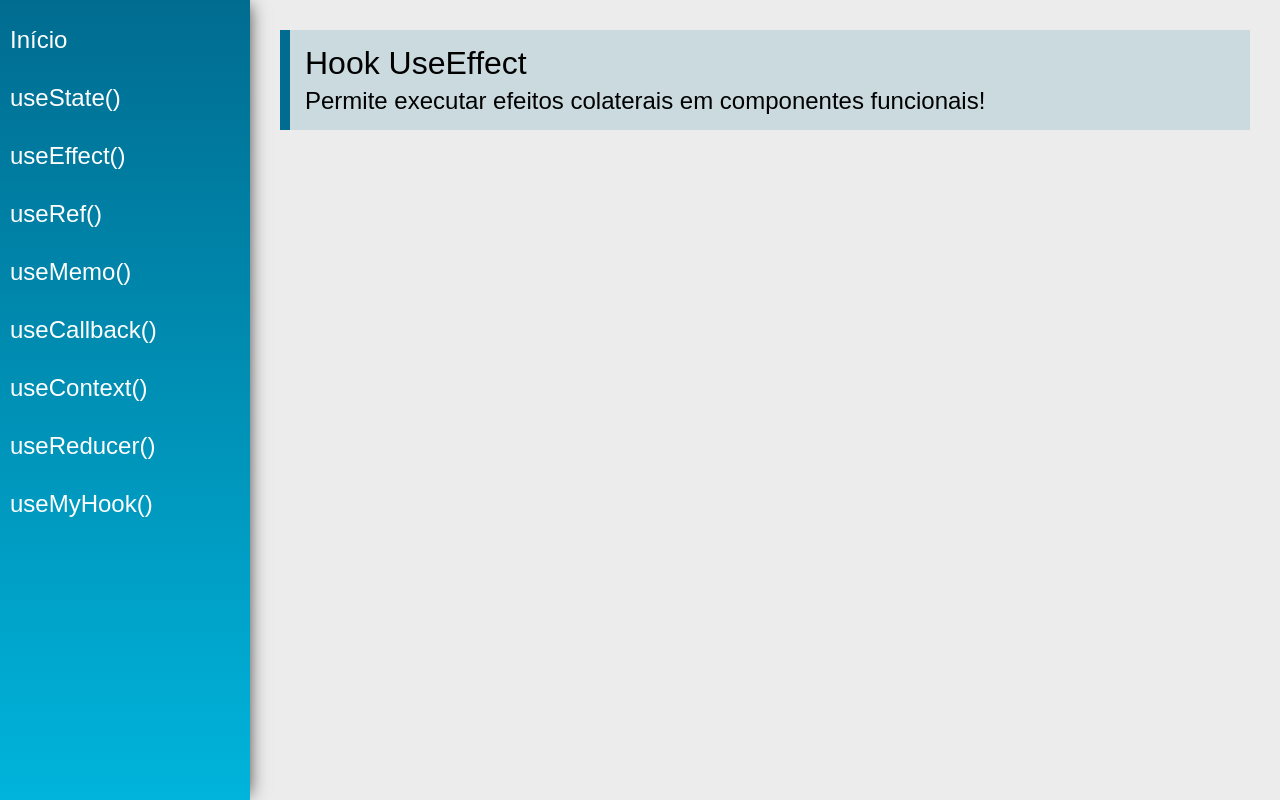
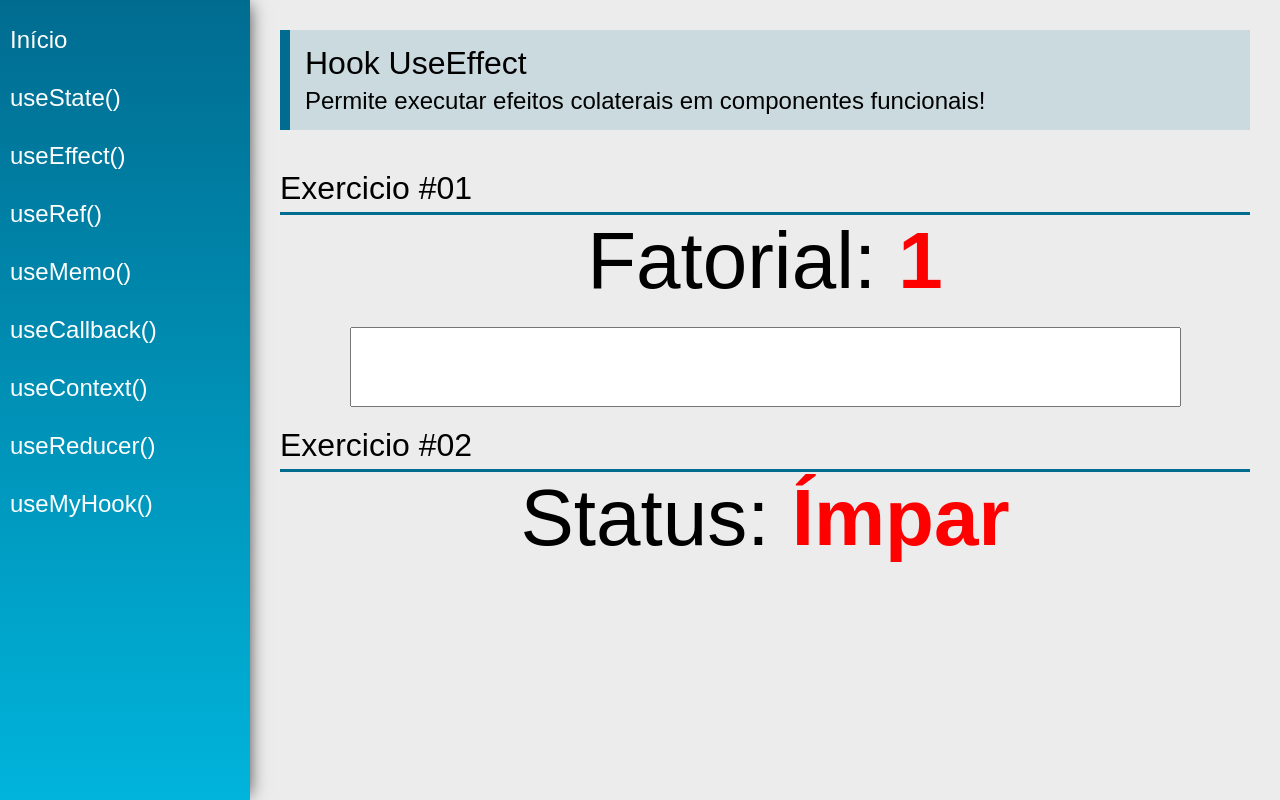
Before and after one commit to brunobandelli/Learning_Hooks_React, a React (Create React App) app: page /useEffect in a window 1280 px wide. Built offline with nearby package versions, Linux system fonts and the light colour scheme.

Commit message:
useEffect Ok

```diff
--- a/src/views/examples/UseEffect.jsx
+++ b/src/views/examples/UseEffect.jsx
@@ -1,13 +1,64 @@
-import React from 'react'
+import React, { useEffect } from 'react'
+import { useState } from 'react/cjs/react.development'
 import PageTitle from '../../components/layout/PageTitle'
+import SectionTitle from '../../components/layout/SectionTitle'
+
+function calcFatorial(num) {
+    const n = Number(num)
+    if(n < 0 || n === "") return -1
+    if(n === 0) return 1
+    return calcFatorial(n - 1) * n
+}
+
+// Ex #01
 
 const UseEffect = (props) => {
+    const [number, setNumber] = useState(1)
+    const [fatorial, setFatorial] = useState(1)
+
+    useEffect(function() {
+        setFatorial(calcFatorial(number))
+    }, [number])
+
+    useEffect(function() {
+        if(fatorial > 1000000) {
+            document.title = "Eita!!!"
+        }
+    }, [fatorial])
+
+// Ex #02
+
+const [status, setStatus] = useState("Ímpar")
+
+useEffect(function() {
+    setStatus(number % 2 === 0 ? "Par" : "Ímpar")
+}, [number] )
+
     return (
         <div className="UseEffect">
             <PageTitle
                 title="Hook UseEffect"
                 subtitle="Permite executar efeitos colaterais em componentes funcionais!"
             />
+
+            <SectionTitle title="Exercicio #01" />
+            <div className="center">
+                <div>
+                    <span className="text">Fatorial: </span>
+                    <span className="text red">{fatorial ===-1 ? 'Não existe' : fatorial}</span>
+                </div>
+                    <input type="number" className="input"
+                    number={number}
+                    onChange={e => setNumber(e.target.value)} />
+            </div>
+
+            <SectionTitle title="Exercicio #02" />
+            <div className="center">
+                <div>
+                    <span className="text">Status: </span>
+                    <span className="text red">{status}</span>
+                </div>
+            </div>
         </div>
     )
 }
```
